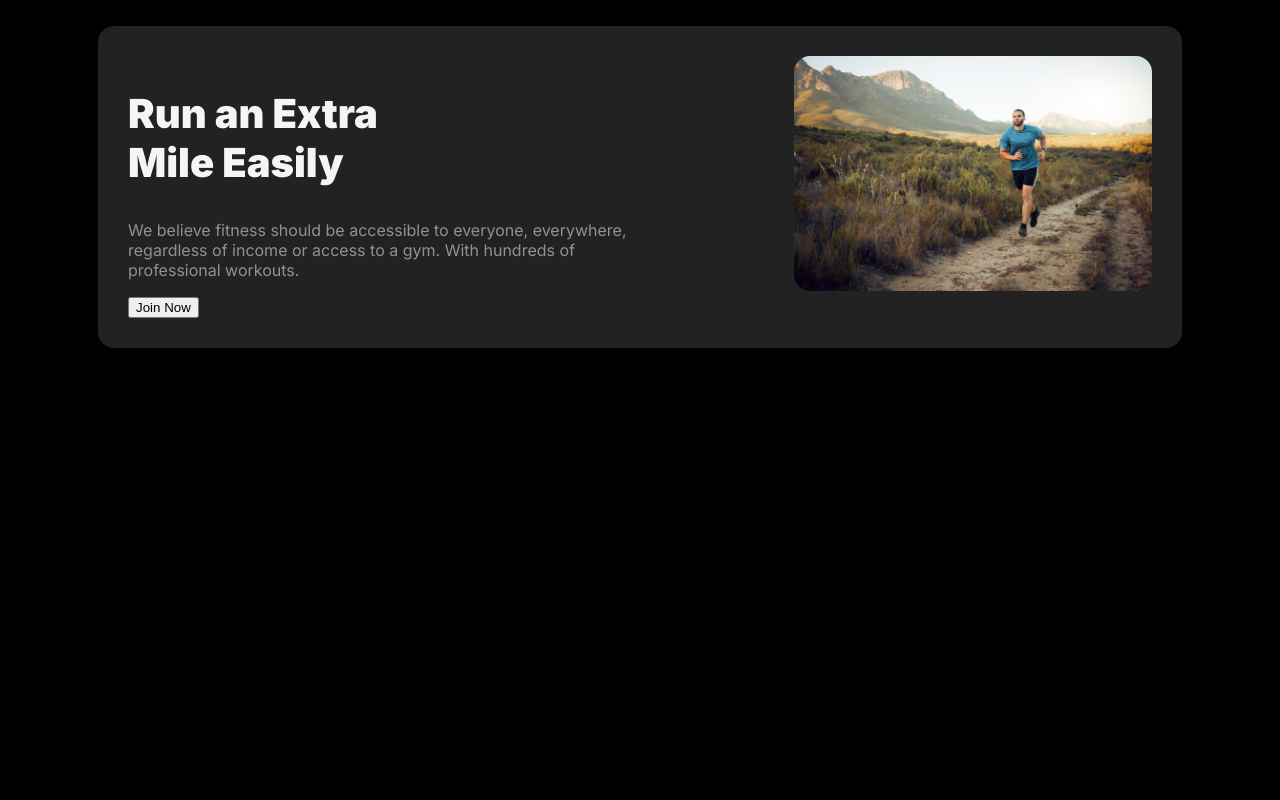
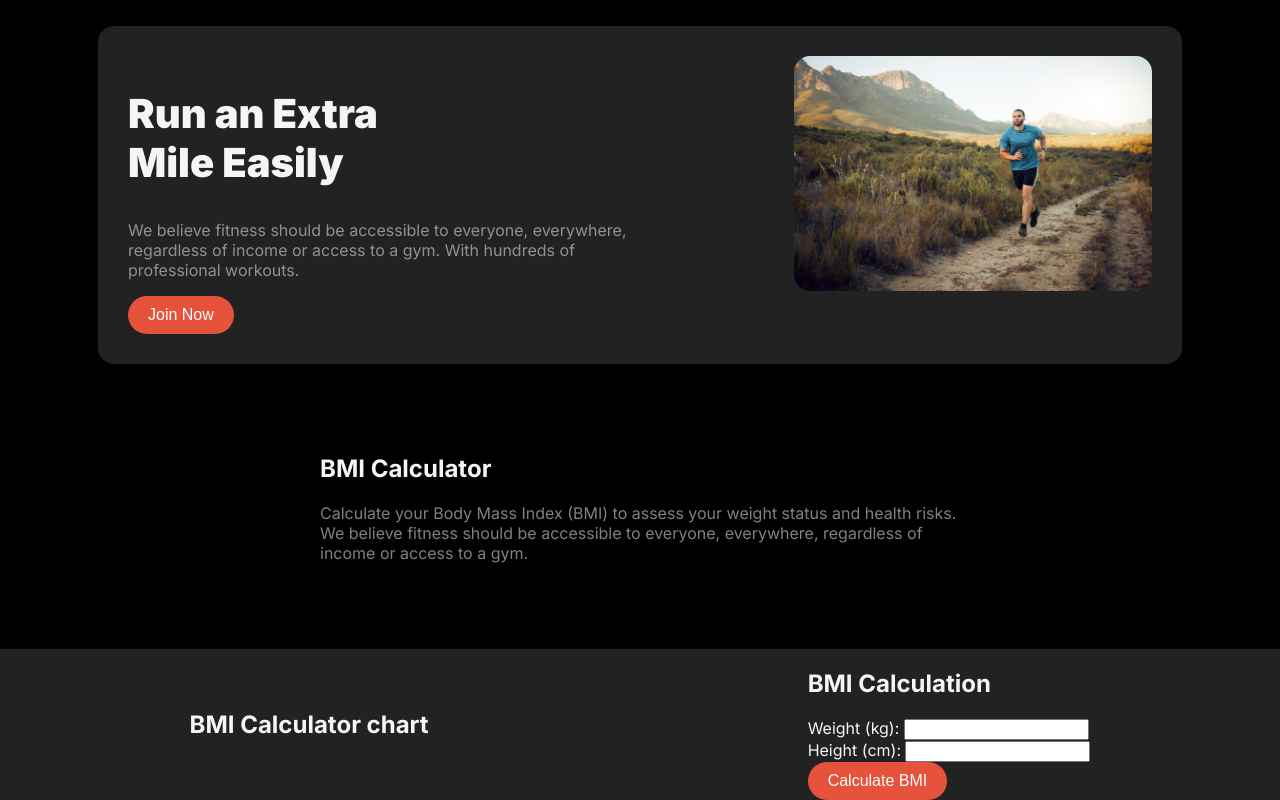
Before and after one commit to rubel2323/assignment-2, a plain HTML site: page index.html in a window 1280 px wide. Shown: the part 1240-2040 px from the top of the page. Before the commit the page ends 1628 px from the top, so only its background shows below. Drawn offline with Linux system fonts and the light colour scheme; a web font is replaced by a local one.

Commit message:
bmi-section added

```diff
--- a/index.html
+++ b/index.html
@@ -6,6 +6,7 @@
     <title>Assignment-2</title>
     <link rel="stylesheet" href="style.css" />
   </head>
+
   <body>
     <!-- navbar area -->
     <section class="header w-major">
@@ -145,7 +146,7 @@
               regardless of income or access to a gym. With hundreds of
               professional workouts.
             </p>
-            <button class="extra-mile-btn">Join Now</button>
+            <button class="extra-mile-btn btn-primary">Join Now</button>
           </div>
         </div>
         <div class="extra-mile-img">
@@ -153,5 +154,47 @@
         </div>
       </div>
     </section>
+
+    <!-- <BMI calculator -->
+    <section class="bmi-calculator">
+      <div class="calculator">
+        <div class="calculator-title">
+          <h2>BMI Calculator</h2>
+        </div>
+        <div class="calculator-subtitle">
+          <p class="secondary-color">
+            Calculate your Body Mass Index (BMI) to assess your weight status
+            and health risks. We believe fitness should be accessible to
+            everyone, everywhere, regardless of income or access to a gym.
+          </p>
+        </div>
+      </div>
+    </section>
+    <!-- chart and calculation -->
+    <section class="bmi-section">
+      <div class="bmi-container flex">
+        <div class="bmi-chart">
+          <div class="bmi-chart-title">
+            <h2>BMI Calculator chart</h2>
+          </div>
+        </div>
+        <div class="bmi-calculation">
+          <div class="bmi-calculation-title">
+            <h2>BMI Calculation</h2>
+          </div>
+          <div class="bmi-calculation-form">
+            <form>
+              <label for="weight">Weight (kg):</label>
+              <input type="number" id="weight" name="weight" required />
+                <br/>
+              <label for="height">Height (cm):</label>
+              <input type="number" id="height" name="height" required />
+<br/>
+              <button type="submit" class="btn-primary">Calculate BMI</button>
+            </form>
+          </div>
+
+      </div>
+    </section>
   </body>
 </html>
--- a/style.css
+++ b/style.css
@@ -1,13 +1,14 @@
 /* Import Google Fonts */
-@import url('https://fonts.googleapis.com/css2?family=Inter:ital,opsz,wght@0,14..32,100..900;1,14..32,100..900&family=Work+Sans:ital,wght@0,100..900;1,100..900&display=swap');
+@import url("https://fonts.googleapis.com/css2?family=Inter:ital,opsz,wght@0,14..32,100..900;1,14..32,100..900&family=Work+Sans:ital,wght@0,100..900;1,100..900&display=swap");
 
 /* Import Miama font */
-@import url('https://fonts.cdnfonts.com/css/miama');
+@import url("https://fonts.cdnfonts.com/css/miama");
 
 /* Font Styles */
 .work-sans-font {
   font-family: "Work Sans", sans-serif;
   font-optical-sizing: auto;
+
   font-style: normal;
 }
 
@@ -17,7 +18,7 @@
   font-style: normal;
 }
 
-.miama-font{
+.miama-font {
   font-family: "Miama", sans-serif;
   font-size: 4.9rem;
   font-weight: 400;
@@ -26,12 +27,13 @@
 }
 
 /* Body Style---body,html{} */
-body,html{
+body,
+html {
   margin: 0;
   padding: 0;
   background-color: rgb(0, 0, 0);
   color: whitesmoke;
-   font-family: "Inter", sans-serif;
+  font-family: "Inter", sans-serif;
 }
 
 /* Common Styles */
@@ -46,16 +48,14 @@ body,html{
 }
 
 .secondary-color {
-  color: rgb(255, 255, 255, 0.5)
+  color: rgb(255, 255, 255, 0.5);
 }
 
-.btn{
+.btn {
   gap: 40px;
 }
 
-
-
-.btn-primary{
+.btn-primary {
   position: static;
   background-color: rgb(230, 82, 60);
   color: rgb(255, 255, 255);
@@ -67,7 +67,7 @@ body,html{
   cursor: pointer;
 }
 
-.btn-secondary{
+.btn-secondary {
   position: static;
   background-color: black;
   color: white;
@@ -78,16 +78,16 @@ body,html{
   padding: 10px 20px;
   font-size: 1rem;
   cursor: pointer;
-   box-sizing: border-box;
-
+  box-sizing: border-box;
 }
-
-
-
 
 /* Header Styles */
 .navbar {
-  background: linear-gradient(180deg, rgb(17, 17, 17), rgba(119, 119, 119, 0) 100%);
+  background: linear-gradient(
+    180deg,
+    rgb(17, 17, 17),
+    rgba(119, 119, 119, 0) 100%
+  );
   justify-content: space-between;
   flex-direction: row;
 }
@@ -112,7 +112,6 @@ nav > ul {
 }
 
 nav > ul > li {
-
   font-size: 1.125rem;
   font-weight: 400;
   list-style: none;
@@ -129,65 +128,61 @@ nav > ul > li:hover {
 }
 
 /* hero style design */
-.hero{
+.hero {
   gap: 80px;
 }
 
-description{
+description {
   width: 50%;
-
 }
 
-.description-title{
+.description-title {
   font-size: 4.8rem;
   font-weight: 900;
 }
 
-.description-subtitle{
+.description-subtitle {
   margin-top: -50px;
   font-size: 1rem;
   font-weight: 400;
-
 }
 
-.hero-container{
+.hero-container {
   position: relative;
   width: 100%;
   /* padding: 20px; */
   box-sizing: border-box;
-
 }
-.hero-image{
+.hero-image {
   max-width: 100%;
   height: auto;
   display: block;
 }
 
-.top-right-btn,.bottom-left-btn{
+.top-right-btn,
+.bottom-left-btn {
   position: absolute;
-  padding:  10px 15px;
+  padding: 10px 15px;
   border-radius: 10px;
   font-weight: 800;
   /* color: hsl(0, 27%, 94%); */
   /* background-color: rgba(0,0,0,0.6); */
   backdrop-filter: blur(5px);
-
 }
 
-.top-right-btn{
+.top-right-btn {
   top: 160px;
-  right:80px;
-  background-color: rgba(231, 222, 222, 0.1)
+  right: 80px;
+  background-color: rgba(231, 222, 222, 0.1);
 }
 
-.bottom-left-btn{
+.bottom-left-btn {
   bottom: 60px;
   left: -30px;
-  background-color:rgba(255, 255, 255, 0.1);
+  background-color: rgba(255, 255, 255, 0.1);
 }
 
-.red-circle{
-
+.red-circle {
   width: 2rem;
   height: 2rem;
   border-radius: 50%;
@@ -196,60 +191,53 @@ description{
 
 /* habit section */
 
-.habit-description{
+.habit-description {
   width: 60%;
   margin: 0 auto;
-
 }
-.habit-title p{
+.habit-title p {
   text-align: center;
   /* font-family: "Inter", sans-serif; */
   font-size: 3rem;
   font-weight: 900;
 }
-.habit-subtitle{
+.habit-subtitle {
   margin: -30px;
 }
-.habit-subtitle p{
+.habit-subtitle p {
   text-align: center;
-  font-size: .9rem;
+  font-size: 0.9rem;
   font-weight: 400;
 }
 
-.habit-container{
+.habit-container {
   margin-top: 50px;
   gap: 50px;
-    justify-content: center;
+  justify-content: center;
   align-items: flex-start;
 }
 
 .habit-card {
-
-  max-width:250px ;
+  max-width: 250px;
   height: auto;
   display: flex;
   flex-direction: column;
   /* align-items: center;
   justify-content: center; */
-
-
 }
 
 .habit-card-one {
-    width: 200px;
+  width: 200px;
   height: 200px;
   border-radius: 50%;
   /* margin-right: 6.25rem; */
   overflow: hidden;
-
-
 }
 
-.habit-card-one img{
+.habit-card-one img {
   width: 100%;
   height: 100%;
   border-radius: 50%;
-
 }
 
 .habit-card-description .title,
@@ -266,27 +254,39 @@ description{
   justify-content: space-between;
   gap: -20px;
   border-radius: 1rem;
-background: #222222;
+  background: #222222;
 }
 
-.extra-mile-title{
+.extra-mile-title {
   width: 50%;
 }
-.extra-mile-title h2{
+.extra-mile-title h2 {
   font-size: 2.5rem;
   font-weight: 900;
 }
-.extra-mile-img
-{
+.extra-mile-img {
   width: 35%;
   height: auto;
-
 }
-.extra-mile-img img{
+.extra-mile-img img {
   width: 100%;
   height: auto;
   display: block;
   border-radius: 1rem;
+}
 
+.calculator {
+  width: 50%;
+  margin: 40px auto;
+  padding: 30px;
+  justify-content: space-between;
+}
 
+.bmi-container {
+  width: 100%;
+
+  justify-content: space-around;
+  align-items: center;
+
+  background: #222222;
 }
```
